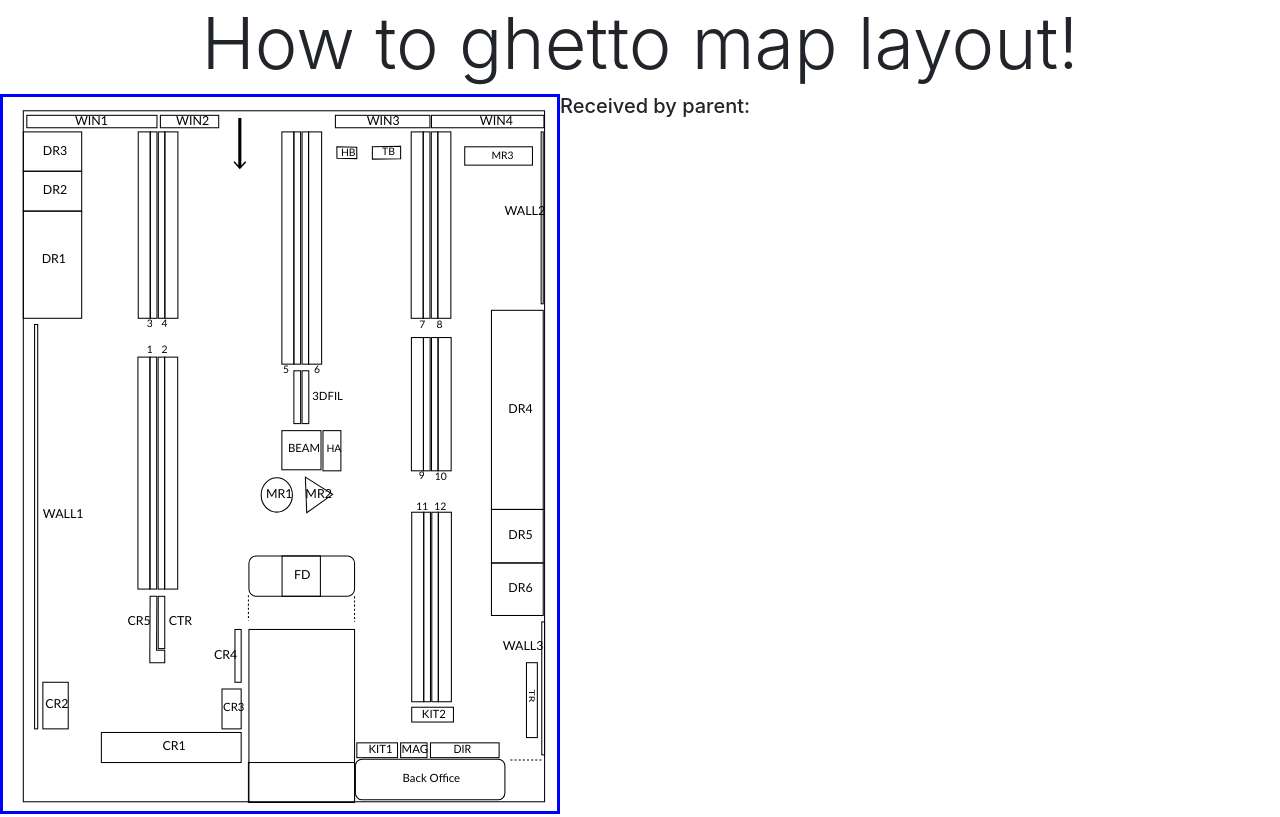
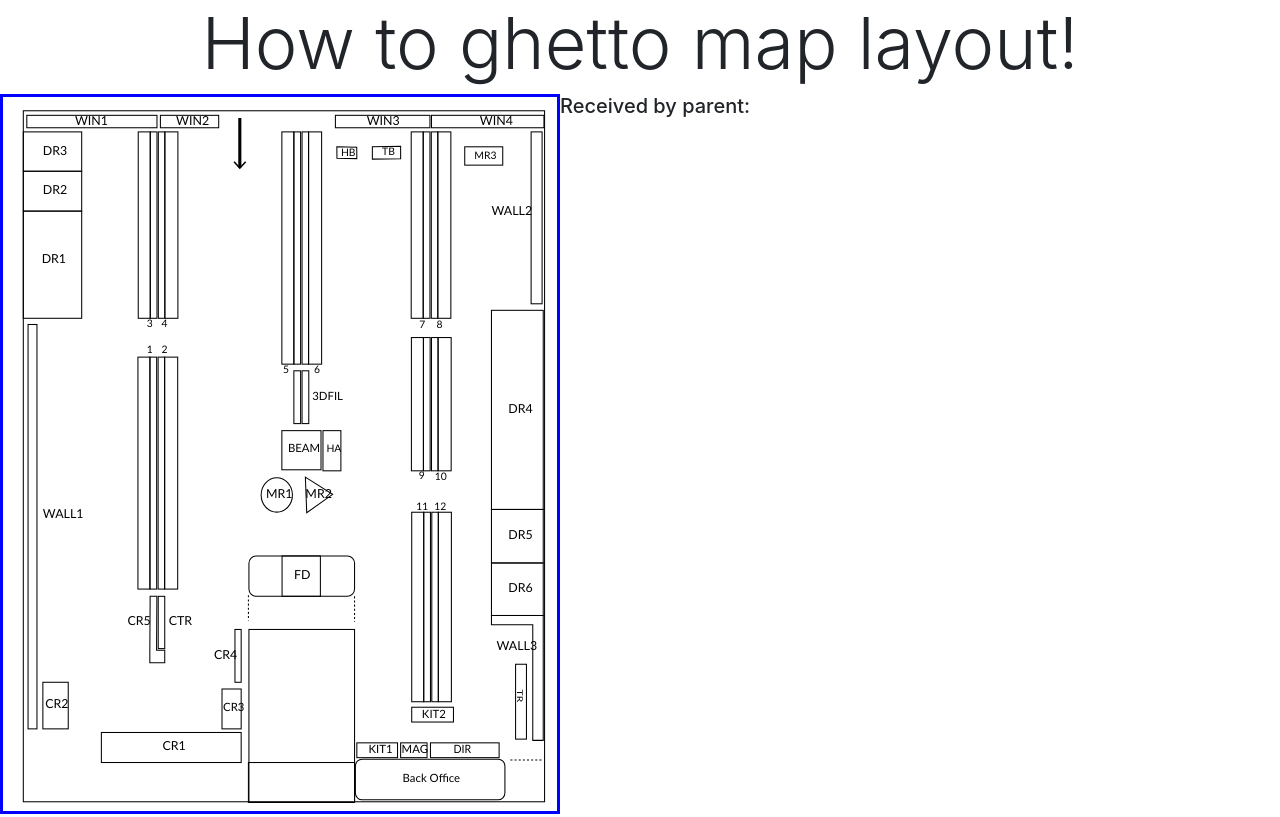
Before and after one commit to kca99/storeDesc, a React (Create React App) app: page / in a window 1280 px wide. Built offline with nearby package versions, Linux system fonts and the light colour scheme.

Commit message:
changed svg

```diff
--- a/src/components/svg.js
+++ b/src/components/svg.js
@@ -50,159 +50,147 @@
   render() {
     //const {location} = this.location; //if given
     return (
+      <svg version="1.1" id="Layer_1" xmlns="http://www.w3.org/2000/svg" xmlXlink="http://www.w3.org/1999/xlink" x="0px" y="0px"
+      	 viewBox="0 0 535 688.7" xmlSpace="preserve">
 
-      <svg version="1.1" id="Layer_1" xmlns="http://www.w3.org/2000/svg" xmlnsXlink="http://www.w3.org/1999/xlink" x="0px" y="0px"
-      	 viewBox="0 0 535 688.7"  xmlSpace="preserve">
       <g id="Foundation">
-      	<rect id="outerWall" x="19.6" y="13.3" className="st0" width="503.4" height="667.3"/>
-      	<line id="officeDoor" className="st1" x1="490" y1="640.3" x2="521" y2="640.3"/>
-      	<line id="leftDoor" className="st1" x1="237" y1="481.2" x2="237" y2="505.9"/>
-      	<line id="rightDoor_1_" className="st1" x1="339.5" y1="482.2" x2="339.5" y2="506.9"/>
-      	<rect id="serverRoom" x="237.5" y="514.2" className="st2" width="102" height="167"/>
+      	<rect id="outerWall" x="19.6" y="13.3" class="st0" width="503.4" height="667.3"/>
+      	<line id="officeDoor" class="st1" x1="490" y1="640.3" x2="521" y2="640.3"/>
+      	<line id="leftDoor" class="st1" x1="237" y1="481.2" x2="237" y2="505.9"/>
+      	<line id="rightDoor_1_" class="st1" x1="339.5" y1="482.2" x2="339.5" y2="506.9"/>
+      	<rect id="serverRoom" x="237.5" y="514.2" class="st2" width="102" height="167"/>
       	<g id="Door_in">
       		<g>
-      			<line className="st3" x1="228.7" y1="20.3" x2="228.7" y2="68"/>
+      			<line class="st3" x1="228.7" y1="20.3" x2="228.7" y2="68"/>
       			<g>
       				<polygon points="222.6,63.1 223.7,62 228.7,67.5 233.8,62 234.9,63.1 228.7,69.7 				"/>
       			</g>
       		</g>
       	</g>
-      	<rect id="randomRack" x="280.9" y="264.4" className="st2" width="6.5" height="51"/>
-      	<path id="BACKOFFICE" className="st2" d="M478.1,639.5H346.9c-3.6,0-6.6,3-6.6,6.6v26c0,3.6,3,6.6,6.6,6.6h131.2c3.6,0,6.6-3,6.6-6.6
-      		v-26C484.7,642.5,481.7,639.5,478.1,639.5z" onClick={this.handleClick}/>
-      	<rect id="kevincantmergestuffsoheresarandomline" x="237" y="642.7" className="st2" width="102.5" height="38.5"/>
+      	<rect id="randomRack" x="280.9" y="264.4" class="st2" width="6.5" height="51"/>
+      	<path id="BACKOFFICE" class="st2" d="M478.1,639.5H346.9c-3.6,0-6.6,3-6.6,6.6v26c0,3.6,3,6.6,6.6,6.6h131.2c3.6,0,6.6-3,6.6-6.6
+      		v-26C484.7,642.5,481.7,639.5,478.1,639.5z"/>
+      	<rect id="kevincantmergestuffsoheresarandomline" x="237" y="642.7" class="st2" width="102.5" height="38.5"/>
       </g>
+
+      <g id="WALLS_x5F_WINDOWS">
+      	<rect id="WIN4" x="413.8" y="17.7" class="st0" width="108.6" height="12" onClick={this.handleClick}/>
+      	<rect id="WIN3" x="321" y="17.7" class="st0" width="91.3" height="12" onClick={this.handleClick}/>
+      	<rect id="WIN2" x="23" y="17.7" class="st0" width="125.7" height="12" onClick={this.handleClick}/>
+      	<rect id="WIN1_1_" x="152" y="17.7" class="st0" width="56.3" height="12" onClick={this.handleClick}/>
+      	<polygon id="WALL3" class="st2" points="521,500.7 511.6,500.7 471.7,500.7 471.7,509.7 511.6,509.7 511.6,621.3 521.7,621.3
+      		521.7,500.7 	" onClick={this.handleClick}/>
+      	<rect id="WALL2" x="510" y="33.7" class="st2" width="10.6" height="166" onClick={this.handleClick}/>
+      	<rect id="WALL1" x="24.2" y="219.7" class="st2" width="8.6" height="390.5" onClick={this.handleClick}/>
+      </g>
+
       <g id="Locations">
-      	<path id="FC" className="st2" d="M332.5,482.2h-88c-3.9,0-7-3.2-7-7v-25c0-3.9,3.2-7,7-7h88c3.9,0,7,3.2,7,7v25
+      	<path id="FC" class="st2" d="M332.5,482.2h-88c-3.9,0-7-3.2-7-7v-25c0-3.9,3.2-7,7-7h88c3.9,0,7,3.2,7,7v25
       		C339.5,479,336.3,482.2,332.5,482.2z" onClick={this.handleClick}/>
-      	<rect id="3DFIL" x="288.8" y="264.4" className="st2" width="6.5" height="51"
-        onClick={ this.handleClick} />
-      	<rect id="DR3" x="19.6" y="33.7" className="st2" width="56.4" height="38"
-        onClick={ this.handleClick} />
-      	<rect id="DR2" x="19.6" y="71.7" className="st2" width="56.4" height="38.5"
-        onClick={this.handleClick}/>
-      	<rect id="DR1" x="19.6" y="110.2" className="st2" width="56.4" height="103.5"
-        onClick={this.handleClick}/>
-      	<rect id="FD" x="269.5" y="443.2" className="st2" width="37" height="39"
-        onClick={this.handleClick}/>
-      	<rect id="CTR" x="149.9" y="482.2" className="st2" width="6.3" height="50.5"
-        onClick={this.handleClick}/>
-      	<rect id="CR4" x="224" y="514.2" className="st2" width="6" height="51"
-        onClick={this.handleClick}/>
-      	<rect id="CR3" x="211.5" y="571.7" className="st2" width="18.5" height="38.5"
-        onClick={this.handleClick}/>
-      	<rect id="CR2" x="38.5" y="565.2" className="st2" width="24.5" height="45"
-        onClick={this.handleClick}/>
-      	<rect id="CR1" x="95" y="613.7" className="st2" width="135" height="29"
-        onClick={this.handleClick}/>
-      	<rect id="FL2" x="156.1" y="251.2" className="st2" width="12.6" height="224"
-        onClick={this.handleClick}/>
-      	<rect id="S2" x="149.8" y="251.2" className="st2" width="6.3" height="224"
-        onClick={this.handleClick}/>
-      	<rect id="FL1" x="130.3" y="251.2" className="st2" width="11.6" height="224"
-        onClick={this.handleClick}/>
-      	<rect id="S1" x="141.9" y="251.2" className="st2" width="6.5" height="224"
-        onClick={this.handleClick}/>
-      	<rect id="FL4" x="156.3" y="33.7" className="st2" width="12.6" height="180"
-        onClick={this.handleClick}/>
-      	<rect id="S4" x="150" y="33.7" className="st2" width="6.3" height="180"
-        onClick={this.handleClick}/>
-      	<rect id="FL3" x="130.6" y="33.7" className="st2" width="11.6" height="180"
-        onClick={this.handleClick}/>
-      	<rect id="S3" x="142.2" y="33.7" className="st2" width="6.5" height="180"
-        onClick={this.handleClick}/>
-      	<rect id="FL6" x="295.1" y="33.7" className="st2" width="12.6" height="224.3" onClick={this.handleClick}/>
-      	<rect id="S6" x="288.8" y="33.7" className="st2" width="6.3" height="224.3" onClick={this.handleClick}/>
-      	<rect id="FL5" x="269.3" y="33.7" className="st2" width="11.6" height="224.3" onClick={this.handleClick}/>
-      	<rect id="S5" x="280.9" y="33.7" className="st2" width="6.5" height="224.3" onClick={this.handleClick}/>
-      	<rect id="FL8" x="419.9" y="33.7" className="st2" width="12.6" height="180" onClick={this.handleClick}/>
-      	<rect id="S8" x="413.6" y="33.7" className="st2" width="6.3" height="180" onClick={this.handleClick}/>
-      	<rect id="FL7" x="394.2" y="33.7" className="st2" width="11.6" height="180" onClick={this.handleClick}/>
-      	<rect id="S7" x="405.8" y="33.7" className="st2" width="6.5" height="180" onClick={this.handleClick}/>
-      	<rect id="FL10" x="420.2" y="232.3" className="st2" width="12.6" height="128.7" onClick={this.handleClick}/>
-      	<rect id="S10" x="413.8" y="232.3" className="st2" width="6.3" height="128.7" onClick={this.handleClick}/>
-      	<rect id="FL9" x="394.4" y="232.3" className="st2" width="11.6" height="128.7" onClick={this.handleClick}/>
-      	<rect id="S9" x="406" y="232.3" className="st2" width="6.5" height="128.7" onClick={this.handleClick}/>
-      	<rect id="FL12" x="420.4" y="401" className="st2" width="12.6" height="183" onClick={this.handleClick}/>
-      	<rect id="S12" x="414.1" y="401" className="st2" width="6.3" height="183" onClick={this.handleClick}/>
-      	<rect id="FL11" x="394.7" y="401" className="st2" width="11.6" height="183" onClick={this.handleClick}/>
-      	<rect id="S11" x="406.3" y="401" className="st2" width="6.5" height="183" onClick={this.handleClick}/>
-      	<rect id="BEAM" x="269.3" y="322.2" className="st2" width="37.8" height="37.8" onClick={this.handleClick}/>
-      	<polygon id="HB" className="st2" points="322.4,48.1 341.6,48.5 341.7,59.5 322.5,59.1 	" onClick={this.handleClick}/>
-      	<rect id="HA" x="309" y="322.2" className="st2" width="17.3" height="38.8" onClick={this.handleClick}/>
-      	<polygon id="MR2" className="st2" points="318.3,383.7 293.3,401.5 292,367.1 	" onClick={this.handleClick}/>
-      	<ellipse id="MR1" className="st2" cx="264.4" cy="384.3" rx="15.1" ry="16.6" onClick={this.handleClick}/>
-      	<polygon id="TREASUREBOX" className="st2" points="356.7,48 384,47.6 384,59.7 356.7,60 	" onClick={this.handleClick}/>
-      	<rect id="DR4" x="471.7" y="206" className="st2" width="50" height="192.3" onClick={this.handleClick}/>
-      	<rect id="DR5" x="471.7" y="398.3" className="st2" width="50" height="51.7" onClick={this.handleClick}/>
-      	<rect id="DR6" x="471.7" y="450" className="st2" width="50" height="50.7" onClick={this.handleClick}/>
-      	<rect id="KIT1" x="341.7" y="623.7" className="st2" width="39.3" height="14.3" onClick={this.handleClick}/>
-      	<rect id="MAG" x="384" y="623.7" className="st2" width="25.5" height="14.3" onClick={this.handleClick}/>
-      	<rect id="DIR" x="412.8" y="623.7" className="st2" width="66.3" height="14.3" onClick={this.handleClick}/>
-      	<rect id="KIT2" x="394.7" y="589.3" className="st2" width="40.3" height="14.3" onClick={this.handleClick}/>
-      	<polygon id="CR5" className="st2" points="148.3,534.2 148.6,482.2 142.1,482.2 141.8,534.2 141.8,534.2 141.8,546.3 148.3,546.3
+      	<rect id="3DFIL" x="288.8" y="264.4" class="st2" width="6.5" height="51" onClick={this.handleClick}/>
+      	<rect id="DR3" x="19.6" y="33.7" class="st2" width="56.4" height="38" onClick={this.handleClick}/>
+      	<rect id="DR2" x="19.6" y="71.7" class="st2" width="56.4" height="38.5" onClick={this.handleClick}/>
+      	<rect id="DR1" x="19.6" y="110.2" class="st2" width="56.4" height="103.5" onClick={this.handleClick}/>
+      	<rect id="FD" x="269.5" y="443.2" class="st2" width="37" height="39" onClick={this.handleClick}/>
+      	<rect id="CTR" x="149.9" y="482.2" class="st2" width="6.3" height="50.5" onClick={this.handleClick}/>
+      	<rect id="CR4" x="224" y="514.2" class="st2" width="6" height="51" onClick={this.handleClick}/>
+      	<rect id="CR3" x="211.5" y="571.7" class="st2" width="18.5" height="38.5" onClick={this.handleClick}/>
+      	<rect id="CR2" x="38.5" y="565.2" class="st2" width="24.5" height="45" onClick={this.handleClick}/>
+      	<rect id="CR1" x="95" y="613.7" class="st2" width="135" height="29" onClick={this.handleClick}/>
+      	<rect id="FL2" x="156.1" y="251.2" class="st2" width="12.6" height="224" onClick={this.handleClick}/>
+      	<rect id="S2" x="149.8" y="251.2" class="st2" width="6.3" height="224" onClick={this.handleClick}/>
+      	<rect id="FL1" x="130.3" y="251.2" class="st2" width="11.6" height="224" onClick={this.handleClick}/>
+      	<rect id="S1" x="141.9" y="251.2" class="st2" width="6.5" height="224" onClick={this.handleClick}/>
+      	<rect id="FL4" x="156.3" y="33.7" class="st2" width="12.6" height="180" onClick={this.handleClick}/>
+      	<rect id="S4" x="150" y="33.7" class="st2" width="6.3" height="180" onClick={this.handleClick}/>
+      	<rect id="FL3" x="130.6" y="33.7" class="st2" width="11.6" height="180" onClick={this.handleClick}/>
+      	<rect id="S3" x="142.2" y="33.7" class="st2" width="6.5" height="180" onClick={this.handleClick}/>
+      	<rect id="FL6" x="295.1" y="33.7" class="st2" width="12.6" height="224.3" onClick={this.handleClick}/>
+      	<rect id="S6" x="288.8" y="33.7" class="st2" width="6.3" height="224.3" onClick={this.handleClick}/>
+      	<rect id="FL5" x="269.3" y="33.7" class="st2" width="11.6" height="224.3" onClick={this.handleClick}/>
+      	<rect id="S5" x="280.9" y="33.7" class="st2" width="6.5" height="224.3" onClick={this.handleClick}/>
+      	<rect id="FL8" x="419.9" y="33.7" class="st2" width="12.6" height="180" onClick={this.handleClick}/>
+      	<rect id="S8" x="413.6" y="33.7" class="st2" width="6.3" height="180" onClick={this.handleClick}/>
+      	<rect id="FL7" x="394.2" y="33.7" class="st2" width="11.6" height="180" onClick={this.handleClick}/>
+      	<rect id="S7" x="405.8" y="33.7" class="st2" width="6.5" height="180" onClick={this.handleClick}/>
+      	<rect id="FL10" x="420.2" y="232.3" class="st2" width="12.6" height="128.7" onClick={this.handleClick}/>
+      	<rect id="S10" x="413.8" y="232.3" class="st2" width="6.3" height="128.7" onClick={this.handleClick}/>
+      	<rect id="FL9" x="394.4" y="232.3" class="st2" width="11.6" height="128.7" onClick={this.handleClick}/>
+      	<rect id="S9" x="406" y="232.3" class="st2" width="6.5" height="128.7" onClick={this.handleClick}/>
+      	<rect id="FL12" x="420.4" y="401" class="st2" width="12.6" height="183" onClick={this.handleClick}/>
+      	<rect id="S12" x="414.1" y="401" class="st2" width="6.3" height="183" onClick={this.handleClick}/>
+      	<rect id="FL11" x="394.7" y="401" class="st2" width="11.6" height="183" onClick={this.handleClick}/>
+      	<rect id="S11" x="406.3" y="401" class="st2" width="6.5" height="183" onClick={this.handleClick}/>
+      	<rect id="BEAM" x="269.3" y="322.2" class="st2" width="37.8" height="37.8" onClick={this.handleClick}/>
+      	<polygon id="HB" class="st2" points="322.4,48.1 341.6,48.5 341.7,59.5 322.5,59.1 	" onClick={this.handleClick}/>
+      	<rect id="HA" x="309" y="322.2" class="st2" width="17.3" height="38.8" onClick={this.handleClick}/>
+      	<polygon id="MR2" class="st2" points="318.3,383.7 293.3,401.5 292,367.1 	" onClick={this.handleClick}/>
+      	<ellipse id="MR1" class="st2" cx="264.4" cy="384.3" rx="15.1" ry="16.6" onClick={this.handleClick}/>
+      	<polygon id="TREASUREBOX" class="st2" points="356.7,48 384,47.6 384,59.7 356.7,60 	" onClick={this.handleClick}/>
+      	<rect id="DR4" x="471.7" y="206" class="st2" width="50" height="192.3" onClick={this.handleClick}/>
+      	<rect id="DR5" x="471.7" y="398.3" class="st2" width="50" height="51.7" onClick={this.handleClick}/>
+      	<rect id="DR6" x="471.7" y="450" class="st2" width="50" height="50.7" onClick={this.handleClick}/>
+      	<rect id="KIT1" x="341.7" y="623.7" class="st2" width="39.3" height="14.3" onClick={this.handleClick}/>
+      	<rect id="MAG" x="384" y="623.7" class="st2" width="25.5" height="14.3" onClick={this.handleClick}/>
+      	<rect id="DIR" x="412.8" y="623.7" class="st2" width="66.3" height="14.3" onClick={this.handleClick}/>
+      	<rect id="KIT2" x="394.7" y="589.3" class="st2" width="40.3" height="14.3" onClick={this.handleClick}/>
+      	<polygon id="CR5" class="st2" points="148.3,534.2 148.6,482.2 142.1,482.2 141.8,534.2 141.8,534.2 141.8,546.3 148.3,546.3
       		156.2,546.3 156.2,534.2 	" onClick={this.handleClick}/>
-      	<rect id="MR3" x="445.9" y="48.1" className="st2" width="65.4" height="17.7" onClick={this.handleClick}/>
-      	<rect id="TR" x="505.5" y="546.3" className="st2" width="10.5" height="72.3" onClick={this.handleClick}/>
-      </g>
-      <g id="WALLS_x5F_WINDOWS">
-      	<rect id="WIN4" x="413.8" y="17.7" className="st0" width="108.6" height="12" onClick={this.handleClick}/>
-      	<rect id="WIN3" x="321" y="17.7" className="st0" width="91.3" height="12" onClick={this.handleClick}/>
-      	<rect id="WIN2" x="23" y="17.7" className="st0" width="125.7" height="12" onClick={this.handleClick}/>
-      	<rect id="WIN1_1_" x="152" y="17.7" className="st0" width="56.3" height="12" onClick={this.handleClick}/>
-      	<rect id="WALL3" x="520.3" y="506.9" className="st2" width="2.7" height="128.4" onClick={this.handleClick}/>
-      	<rect id="WALL2" x="519.7" y="33.7" className="st2" width="2" height="166" onClick={this.handleClick}/>
-      	<rect id="WALL1" x="30.5" y="219.7" className="st2" width="3" height="390.5" onClick={this.handleClick}/>
+      	<rect id="MR3" x="445.9" y="48.1" class="st2" width="36.7" height="17.7" onClick={this.handleClick}/>
+      	<rect id="TR" x="495" y="547.8" class="st2" width="10.5" height="72.3" onClick={this.handleClick}/>
       </g>
       <g id="text">
-      	<text id="WIN4text" transform="matrix(1 0 0 1 460.5 27.4274)" className="st4 st5">WIN4</text>
-      	<text id="WIN3text" transform="matrix(1 0 0 1 351.1667 27.4274)" className="st4 st5">WIN3</text>
-      	<text id="WIN2text" transform="matrix(1 0 0 1 167.1667 27.4274)" className="st4 st5">WIN2</text>
-      	<text id="WIN1text" transform="matrix(1 0 0 1 69.5 27.4274)" className="st4 st5">WIN1</text>
-      	<text id="DR6text_1_" transform="matrix(1 0 0 1 487.9704 477.9691)" className="st4 st5">DR6</text>
-      	<text id="DR5text" transform="matrix(1 0 0 1 487.9704 426.8024)" className="st4 st5">DR5</text>
-      	<text id="DR4text" transform="matrix(1 0 0 1 487.9704 304.8024)" className="st4 st5">DR4</text>
-      	<text id="DR3text" transform="matrix(1 0 0 1 38.5 56.3024)" className="st4 st5">DR3</text>
-      	<text id="DR2text" transform="matrix(1 0 0 1 38.5 93.5524)" className="st4 st5">DR2</text>
-      	<text id="DR1text" transform="matrix(1 0 0 1 37.3037 160.3024)" className="st4 st5">DR1</text>
-      	<text id="CR4text" transform="matrix(1 0 0 1 203.75 542.3024)" className="st4 st5">CR4</text>
-      	<text id="CR3text" transform="matrix(1 0 0 1 212.5 592.8747)" className="st4 st6">CR3</text>
-      	<text id="CR2text" transform="matrix(1 0 0 1 40.75 590.3024)" className="st4 st5">CR2</text>
-      	<text id="CR1text" transform="matrix(1 0 0 1 154 630.8024)" className="st4 st5">CR1</text>
-      	<text id="CR5text" transform="matrix(1 0 0 1 120.2083 510.0524)" className="st4 st5">CR5</text>
-      	<text id="CTRtext" transform="matrix(1 0 0 1 159.9583 510.0524)" className="st4 st5">CTR</text>
-      	<text id="WALL3text" transform="matrix(1 0 0 1 482.6002 534.2002)" className="st4 st5">WALL3</text>
-      	<text id="WALL2text" transform="matrix(1 0 0 1 484.3333 113.8029)" className="st4 st5">WALL2</text>
-      	<text id="WALL1text" transform="matrix(1 0 0 1 38.5 406.4695)" className="st4 st5">WALL1</text>
-      	<text id="FDtext" transform="matrix(1 0 0 1 280.9366 465.3024)" className="st4 st5">FD</text>
-      	<text id="MR3text" transform="matrix(1 0 0 1 471.7 60.0028)" className="st4 st7">MR3</text>
-      	<text id="MR2text" transform="matrix(1 0 0 1 292.0019 386.9127)" className="st4 st5">MR2</text>
-      	<text id="MR1text" transform="matrix(1 0 0 1 254.0002 386.9127)" className="st4 st5">MR1</text>
-      	<text id="HAtext" transform="matrix(1 0 0 1 312.333 343.1245)" className="st4 st7">HA</text>
-      	<text id="HBTEXT" transform="matrix(1 0 0 1 326.2997 56.9499)" className="st4 st7">HB</text>
-      	<text id="BEAMtext" transform="matrix(1 0 0 1 275.125 343.1247)" className="st4 st6">BEAM</text>
-      	<text id="_x33_DFILtext" transform="matrix(1 0 0 1 298.6122 292.6247)" className="st4 st6">3DFIL</text>
-      	<text id="KIT2text" transform="matrix(1 0 0 1 404.5 599.5417)" className="st4 st6">KIT2</text>
-      	<text id="KIT1text" transform="matrix(1 0 0 1 353 633.7917)" className="st4 st6">KIT1</text>
-      	<text id="MAGtext" transform="matrix(1 0 0 1 384.9171 633.7917)" className="st4 st6">MAG</text>
-      	<text id="DIRtext" transform="matrix(0.9328 0 0 1 435 633.958)" className="st4 st6">DIR</text>
-      	<text id="backOfficeText" transform="matrix(1 0 0 1 385.8753 661.2288)" className="st4 st6">Back Office</text>
-      	<text id="TBtext" transform="matrix(1 0 0 1 366.0221 56.3052)" className="st4 st7">TB</text>
-      	<text id="_x31_2text" transform="matrix(1 0 0 1 416.5412 398.4175)" className="st4 st7">12</text>
-      	<text id="_x31_1text" transform="matrix(1 0 0 1 399.1245 398.6818)" className="st4 st7">11</text>
-      	<text id="_x31_0text" transform="matrix(1 0 0 1 416.8745 369.9318)" className="st4 st7">10</text>
-      	<text id="_x39_text" transform="matrix(1 0 0 1 401.5 369.3799)" className="st4 st7">9</text>
-      	<text id="_x38_text" transform="matrix(1 0 0 1 418.75 222.6965)" className="st4 st7">8</text>
-      	<text id="_x37_text" transform="matrix(1 0 0 1 402 222.6965)" className="st4 st7">7</text>
-      	<text id="_x36_text" transform="matrix(1 0 0 1 300.3878 266.6964)" className="st4 st7">6</text>
-      	<text id="_x35_text" transform="matrix(1 0 0 1 270.375 266.6964)" className="st4 st7">5</text>
-      	<text id="_x34_text" transform="matrix(1 0 0 1 153.0833 221.9465)" className="st4 st7">4</text>
-      	<text id="_x33_text" transform="matrix(1 0 0 1 138.75 221.9465)" className="st4 st7">3</text>
-      	<text id="_x32_text" transform="matrix(1 0 0 1 153.0833 246.9465)" className="st4 st7">2</text>
-      	<text id="_x31_text" transform="matrix(1 0 0 1 138.75 246.9465)" className="st4 st7">1</text>
-      	<text id="TRtext" transform="matrix(-1.346898e-010 1.3094 -1 -1.763692e-010 508.1797 572.2666)" className="st4 st8">TR</text>
+      	<text id="WIN4text" transform="matrix(1 0 0 1 460.5 27.4274)" class="st4 st5">WIN4</text>
+      	<text id="WIN3text" transform="matrix(1 0 0 1 351.1667 27.4274)" class="st4 st5">WIN3</text>
+      	<text id="WIN2text" transform="matrix(1 0 0 1 167.1667 27.4274)" class="st4 st5">WIN2</text>
+      	<text id="WIN1text" transform="matrix(1 0 0 1 69.5 27.4274)" class="st4 st5">WIN1</text>
+      	<text id="DR6text_1_" transform="matrix(1 0 0 1 487.9704 477.9691)" class="st4 st5">DR6</text>
+      	<text id="DR5text" transform="matrix(1 0 0 1 487.9704 426.8024)" class="st4 st5">DR5</text>
+      	<text id="DR4text" transform="matrix(1 0 0 1 487.9704 304.8024)" class="st4 st5">DR4</text>
+      	<text id="DR3text" transform="matrix(1 0 0 1 38.5 56.3024)" class="st4 st5">DR3</text>
+      	<text id="DR2text" transform="matrix(1 0 0 1 38.5 93.5524)" class="st4 st5">DR2</text>
+      	<text id="DR1text" transform="matrix(1 0 0 1 37.3037 160.3024)" class="st4 st5">DR1</text>
+      	<text id="CR4text" transform="matrix(1 0 0 1 203.75 542.3024)" class="st4 st5">CR4</text>
+      	<text id="CR3text" transform="matrix(1 0 0 1 212.5 592.8747)" class="st4 st6">CR3</text>
+      	<text id="CR2text" transform="matrix(1 0 0 1 40.75 590.3024)" class="st4 st5">CR2</text>
+      	<text id="CR1text" transform="matrix(1 0 0 1 154 630.8024)" class="st4 st5">CR1</text>
+      	<text id="CR5text" transform="matrix(1 0 0 1 120.2083 510.0524)" class="st4 st5">CR5</text>
+      	<text id="CTRtext" transform="matrix(1 0 0 1 159.9583 510.0524)" class="st4 st5">CTR</text>
+      	<text id="WALL3text" transform="matrix(1 0 0 1 476.6002 534.2002)" class="st4 st5">WALL3</text>
+      	<text id="WALL2text" transform="matrix(1 0 0 1 471.7003 113.803)" class="st4 st5">WALL2</text>
+      	<text id="WALL1text" transform="matrix(1 0 0 1 38.5 406.4695)" class="st4 st5">WALL1</text>
+      	<text id="FDtext" transform="matrix(1 0 0 1 280.9366 465.3024)" class="st4 st5">FD</text>
+      	<text id="MR3text" transform="matrix(1 0 0 1 455.2 60.0027)" class="st4 st7">MR3</text>
+      	<text id="MR2text" transform="matrix(1 0 0 1 292.0019 386.9127)" class="st4 st5">MR2</text>
+      	<text id="MR1text" transform="matrix(1 0 0 1 254.0002 386.9127)" class="st4 st5">MR1</text>
+      	<text id="HAtext" transform="matrix(1 0 0 1 312.333 343.1245)" class="st4 st7">HA</text>
+      	<text id="HBTEXT" transform="matrix(1 0 0 1 326.2997 56.9499)" class="st4 st7">HB</text>
+      	<text id="BEAMtext" transform="matrix(1 0 0 1 275.125 343.1247)" class="st4 st6">BEAM</text>
+      	<text id="_x33_DFILtext" transform="matrix(1 0 0 1 298.6122 292.6247)" class="st4 st6">3DFIL</text>
+      	<text id="KIT2text" transform="matrix(1 0 0 1 404.5 599.5417)" class="st4 st6">KIT2</text>
+      	<text id="KIT1text" transform="matrix(1 0 0 1 353 633.7917)" class="st4 st6">KIT1</text>
+      	<text id="MAGtext" transform="matrix(1 0 0 1 384.9171 633.7917)" class="st4 st6">MAG</text>
+      	<text id="DIRtext" transform="matrix(0.9328 0 0 1 435 633.958)" class="st4 st6">DIR</text>
+      	<text id="backOfficeText" transform="matrix(1 0 0 1 385.8753 661.2288)" class="st4 st6">Back Office</text>
+      	<text id="TBtext" transform="matrix(1 0 0 1 366.0221 56.3052)" class="st4 st7">TB</text>
+      	<text id="_x31_2text" transform="matrix(1 0 0 1 416.5412 398.4175)" class="st4 st7">12</text>
+      	<text id="_x31_1text" transform="matrix(1 0 0 1 399.1245 398.6818)" class="st4 st7">11</text>
+      	<text id="_x31_0text" transform="matrix(1 0 0 1 416.8745 369.9318)" class="st4 st7">10</text>
+      	<text id="_x39_text" transform="matrix(1 0 0 1 401.5 369.3799)" class="st4 st7">9</text>
+      	<text id="_x38_text" transform="matrix(1 0 0 1 418.75 222.6965)" class="st4 st7">8</text>
+      	<text id="_x37_text" transform="matrix(1 0 0 1 402 222.6965)" class="st4 st7">7</text>
+      	<text id="_x36_text" transform="matrix(1 0 0 1 300.3878 266.6964)" class="st4 st7">6</text>
+      	<text id="_x35_text" transform="matrix(1 0 0 1 270.375 266.6964)" class="st4 st7">5</text>
+      	<text id="_x34_text" transform="matrix(1 0 0 1 153.0833 221.9465)" class="st4 st7">4</text>
+      	<text id="_x33_text" transform="matrix(1 0 0 1 138.75 221.9465)" class="st4 st7">3</text>
+      	<text id="_x32_text" transform="matrix(1 0 0 1 153.0833 246.9465)" class="st4 st7">2</text>
+      	<text id="_x31_text" transform="matrix(1 0 0 1 138.75 246.9465)" class="st4 st7">1</text>
+      	<text id="TRtext" transform="matrix(-1.346898e-010 1.3094 -1 -1.763692e-010 496.7 572.2666)" class="st4 st8">TR</text>
       </g>
       </svg>
+
+
+
     );
   }
 }
```
Also changed, not shown: src/components/ihopethisworks.svg.
